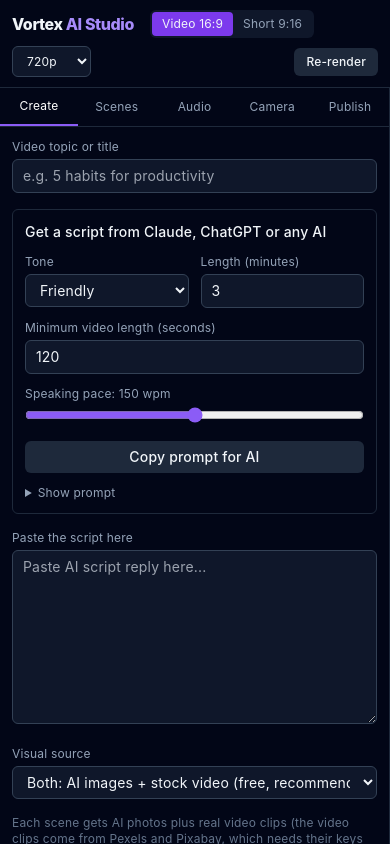
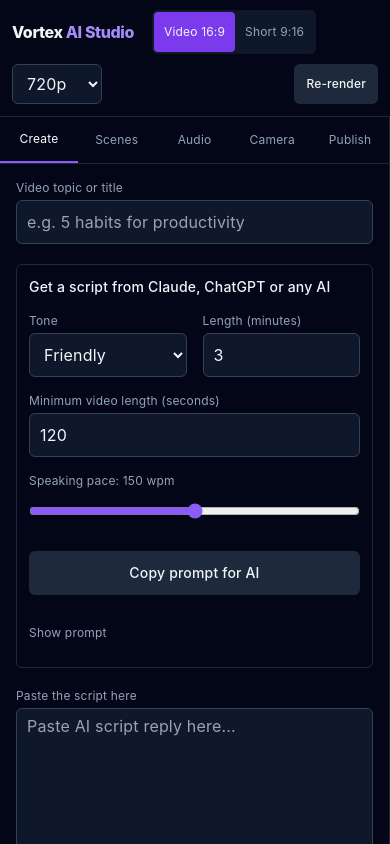
Before and after one commit to Tech-Prophet/videoengine, a React (Vite) app: page / in a window 390 px wide. Shown: the top 844 px of the page. Built offline with nearby package versions, Linux system fonts and the light colour scheme.

Commit message:
Phone fit pass (Android and iPhone): 44px tap targets, 16px inputs (no iPhone zoom), safe-area padding, more spacing, no tap delay
Co-Authored-By: Claude Sonnet 5.5 <noreply@anthropic.com>
Claude-Session: https://claude.ai/code/session_011z8nXXFxGjWxxVv8wE6APs

```diff
--- a/index.html
+++ b/index.html
@@ -3,7 +3,8 @@
   <head>
     <meta charset="UTF-8" />
     <link rel="icon" type="image/svg+xml" href="/favicon.svg" />
-    <meta name="viewport" content="width=device-width, initial-scale=1.0" />
+    <meta name="viewport" content="width=device-width, initial-scale=1.0, viewport-fit=cover" />
+    <meta name="theme-color" content="#020617" />
     <title>Vortex AI Studio</title>
   </head>
   <body class="bg-slate-950 text-slate-100 overflow-hidden">
--- a/src/index.css
+++ b/src/index.css
@@ -97,6 +97,99 @@ body {
   }
 }
 
+/* ---------- Phones (Android and iPhone) ----------
+   Rules used (common guidance from Apple and Google): tap targets at least 44 px, text boxes at 16 px so iPhones
+   do not zoom in when you tap them, room around the screen edges for notches and home bars, and no delay or
+   accidental double-tap zoom on buttons. Plain CSS only, so nothing is added to the app's size or speed. */
+html {
+  -webkit-text-size-adjust: 100%;
+  text-size-adjust: 100%;
+  -webkit-tap-highlight-color: transparent;
+}
+.vtx-app button,
+.vtx-app a,
+.vtx-app label,
+.vtx-app select,
+.vtx-app input,
+.vtx-app summary {
+  touch-action: manipulation;
+}
+#root {
+  padding-left: env(safe-area-inset-left);
+  padding-right: env(safe-area-inset-right);
+  padding-bottom: env(safe-area-inset-bottom);
+}
+.vtx-app > header {
+  padding-top: max(0.625rem, env(safe-area-inset-top));
+}
+@media (max-width: 1023px) {
+  .vtx-app input:not([type="checkbox"]):not([type="range"]):not([type="color"]):not([type="file"]),
+  .vtx-app select,
+  .vtx-app textarea {
+    font-size: 16px !important;
+    min-height: 44px;
+  }
+  .vtx-app textarea {
+    line-height: 1.4;
+  }
+  .vtx-app button,
+  .vtx-app a.block {
+    min-height: 44px;
+    min-width: 44px;
+  }
+  .vtx-app > header {
+    gap: 0.625rem !important;
+    padding-bottom: 0.75rem;
+  }
+  .vtx-app > header button,
+  .vtx-app > header select {
+    min-height: 40px;
+  }
+  .vtx-app input[type="checkbox"] {
+    width: 22px;
+    height: 22px;
+    flex-shrink: 0;
+  }
+  .vtx-app input[type="range"] {
+    min-height: 36px;
+  }
+  .vtx-app input[type="color"] {
+    min-height: 40px;
+    min-width: 48px;
+  }
+  .vtx-app summary {
+    min-height: 44px;
+    display: flex;
+    align-items: center;
+  }
+  /* more air between things in the side panel */
+  .vtx-side-inner {
+    padding: 1rem !important;
+  }
+  .vtx-side-inner > * + * {
+    margin-top: 1.25rem !important;
+  }
+  .vtx-side-inner .gap-2 {
+    gap: 0.75rem !important;
+  }
+  .vtx-side-inner .gap-3 {
+    gap: 1rem !important;
+  }
+  .vtx-side-inner .space-y-1\.5 > * + * {
+    margin-top: 0.625rem !important;
+  }
+  .vtx-side-inner .space-y-3 > * + * {
+    margin-top: 1rem !important;
+  }
+  .vtx-side-inner label.flex {
+    padding: 0.75rem !important;
+  }
+  .vtx-side nav button {
+    padding-top: 0.875rem;
+    padding-bottom: 0.875rem;
+  }
+}
+
 h1,
 h2 {
   font-family: var(--heading);
```
